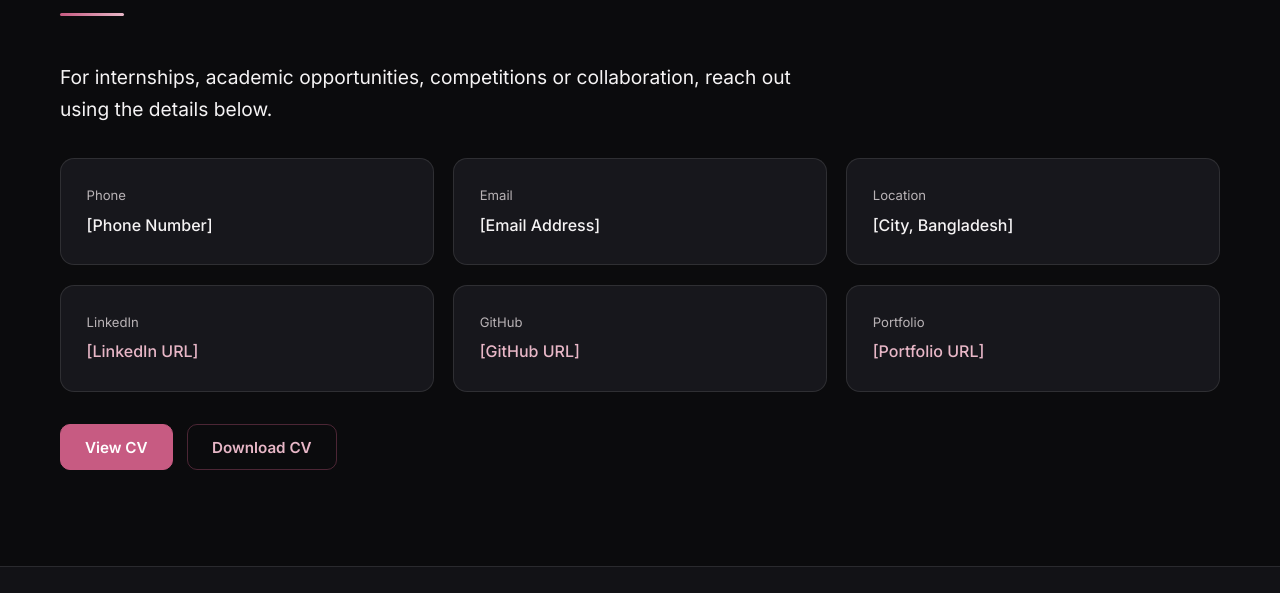
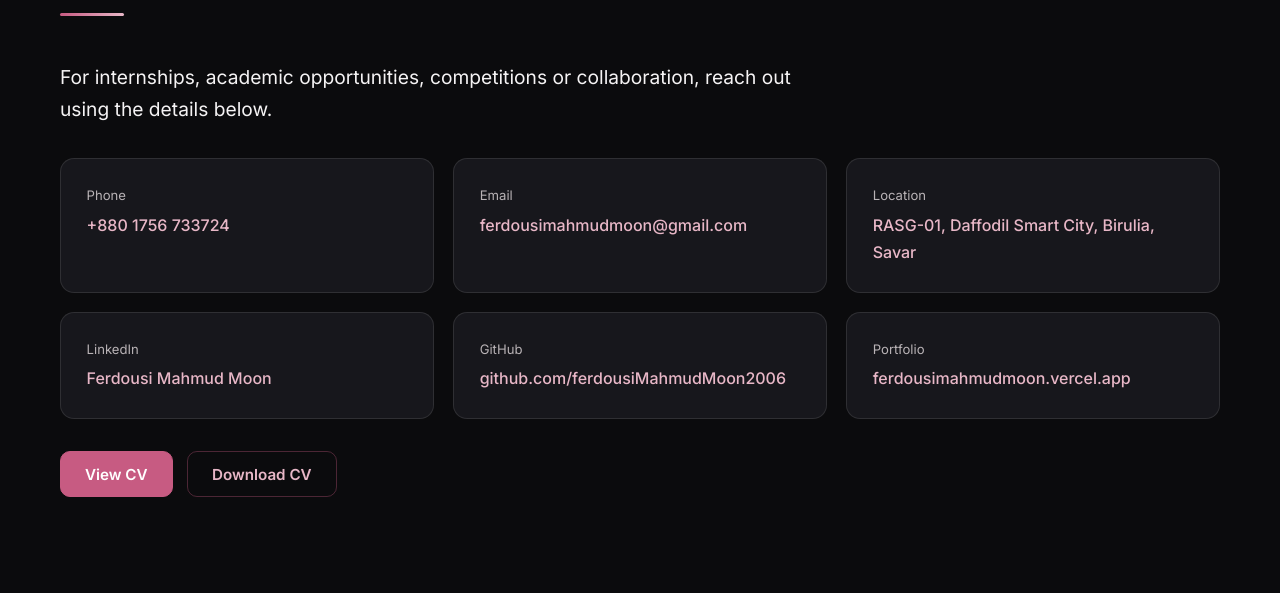
Before and after one commit to ferdousiMahmudMoon2006/Ferdousi-Mahmud-Moon, a plain HTML site: page index.html in a window 1280 px wide. Shown: the part 6100-6693 px from the top of the page. Drawn offline with Linux system fonts and the light colour scheme.

Commit message:
Replace placeholder contact details with real info
Updated personal information and contact details in index.html.

```diff
--- a/index.html
+++ b/index.html
@@ -8,12 +8,12 @@ EDITABLE PROFILE DATA
 Name:       Ferdousi Mahmud Moon
 Title:      Computer Science & Engineering Student
 Tagline:    Technology & Innovation Enthusiast
-Phone:      [Phone Number]            -> search "[Phone Number]" in this file
-Email:      [Email Address]           -> search "[Email Address]" and the id="emailLink"
-Location:   [City, Bangladesh]
-LinkedIn:   [LinkedIn URL]            -> replace href="#" on elements with data-link="linkedin"
-GitHub:     [GitHub URL]              -> replace href="#" on elements with data-link="github"
-Portfolio:  [Portfolio URL]           -> replace href="#" on elements with data-link="portfolio"
+Phone:      +880 1756 733724
+Email:      ferdousimahmudmoon@gmail.com
+Location:   RASG-01, Daffodil Smart City, Birulia, Savar
+LinkedIn:   https://www.linkedin.com/in/ferdousi-mahmud-moon-a57277235
+GitHub:     https://github.com/ferdousiMahmudMoon2006
+Portfolio:  https://ferdousimahmudmoon.vercel.app/
 CV:         cv.pdf   (keep beside index.html)
 Photo:      photo.jpg (keep beside index.html)
 ========================
@@ -316,16 +316,13 @@ Photo:      photo.jpg (keep beside index.html)
       <div class="rule"></div>
     </div>
     <p class="lead reveal">For internships, academic opportunities, competitions or collaboration, reach out using the details below.</p>
-    <!-- Replace each bracketed placeholder with real details. -->
     <ul class="contact">
-      <li class="card reveal"><span class="muted">Phone</span><strong>[Phone Number]</strong></li>
-      <li class="card reveal"><span class="muted">Email</span>
-        <!-- After adding a real email, change href to "mailto:you@example.com" and the text to match -->
-        <strong id="emailLink">[Email Address]</strong></li>
-      <li class="card reveal"><span class="muted">Location</span><strong>[City, Bangladesh]</strong></li>
-      <li class="card reveal"><span class="muted">LinkedIn</span><a data-link="linkedin" href="#" target="_blank" rel="noopener">[LinkedIn URL]</a></li>
-      <li class="card reveal"><span class="muted">GitHub</span><a data-link="github" href="#" target="_blank" rel="noopener">[GitHub URL]</a></li>
-      <li class="card reveal"><span class="muted">Portfolio</span><a data-link="portfolio" href="#" target="_blank" rel="noopener">[Portfolio URL]</a></li>
+      <li class="card reveal"><span class="muted">Phone</span><a href="tel:+8801756733724">+880 1756 733724</a></li>
+      <li class="card reveal"><span class="muted">Email</span><a id="emailLink" href="mailto:ferdousimahmudmoon@gmail.com">ferdousimahmudmoon@gmail.com</a></li>
+      <li class="card reveal"><span class="muted">Location</span><a href="https://www.google.com/maps/search/?api=1&amp;query=Daffodil+Smart+City+Birulia+Savar" target="_blank" rel="noopener">RASG-01, Daffodil Smart City, Birulia, Savar</a></li>
+      <li class="card reveal"><span class="muted">LinkedIn</span><a href="https://www.linkedin.com/in/ferdousi-mahmud-moon-a57277235" target="_blank" rel="noopener">Ferdousi Mahmud Moon</a></li>
+      <li class="card reveal"><span class="muted">GitHub</span><a href="https://github.com/ferdousiMahmudMoon2006" target="_blank" rel="noopener">github.com/ferdousiMahmudMoon2006</a></li>
+      <li class="card reveal"><span class="muted">Portfolio</span><a href="https://ferdousimahmudmoon.vercel.app/" target="_blank" rel="noopener">ferdousimahmudmoon.vercel.app</a></li>
     </ul>
     <div class="hero__cta reveal">
       <a class="btn" href="cv.pdf" target="_blank" rel="noopener">View CV</a>
@@ -346,8 +343,8 @@ Photo:      photo.jpg (keep beside index.html)
     </div>
     <ul class="footer__links">
       <li><a href="cv.pdf" target="_blank" rel="noopener">CV</a></li>
-      <li><a data-link="linkedin" href="#" target="_blank" rel="noopener">LinkedIn</a></li>
-      <li><a data-link="github" href="#" target="_blank" rel="noopener">GitHub</a></li>
+      <li><a href="https://www.linkedin.com/in/ferdousi-mahmud-moon-a57277235" target="_blank" rel="noopener">LinkedIn</a></li>
+      <li><a href="https://github.com/ferdousiMahmudMoon2006" target="_blank" rel="noopener">GitHub</a></li>
     </ul>
     <p class="muted footer__copy">&copy; <span id="year">2026</span> Ferdousi Mahmud Moon</p>
   </div>
```
